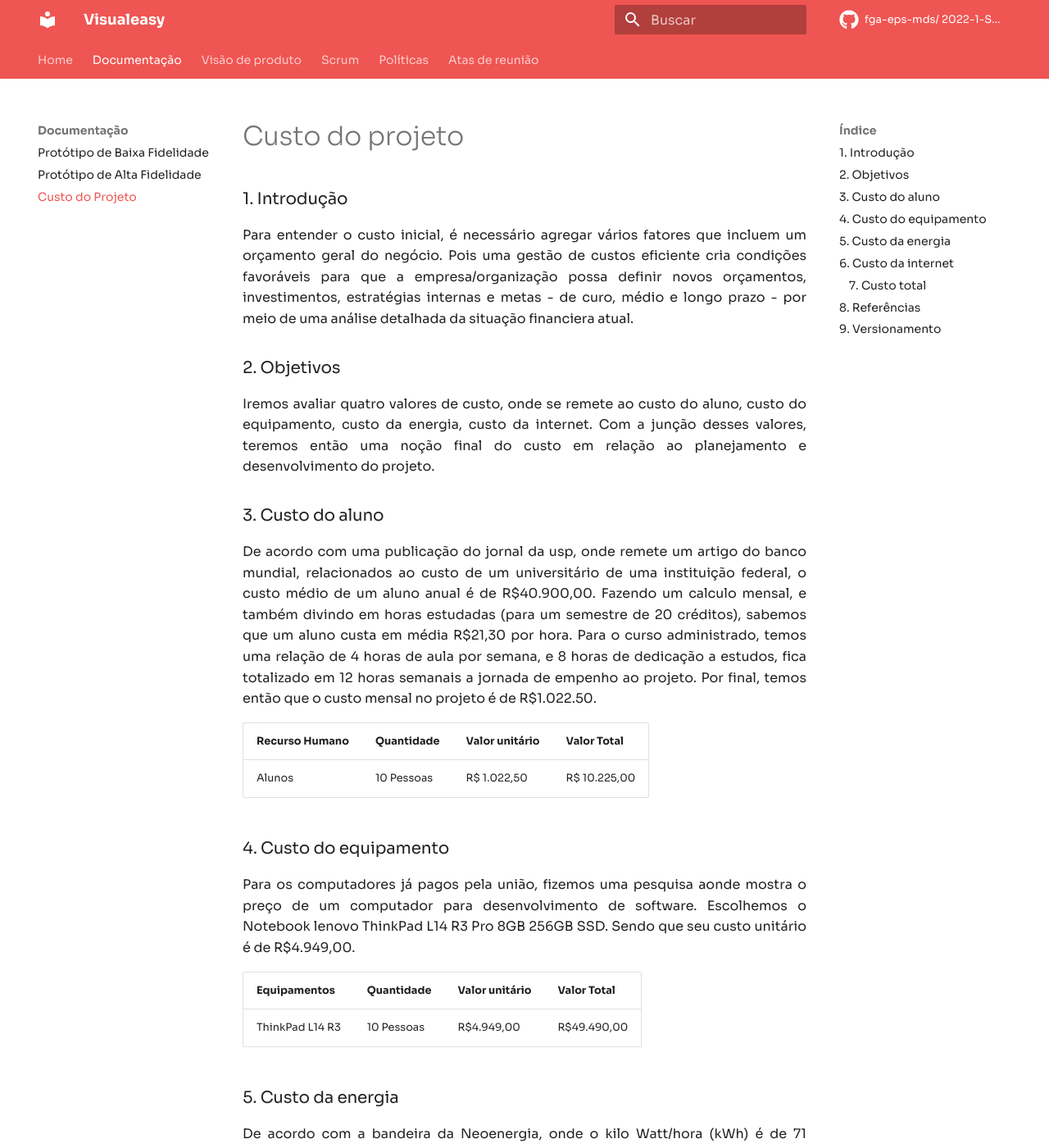
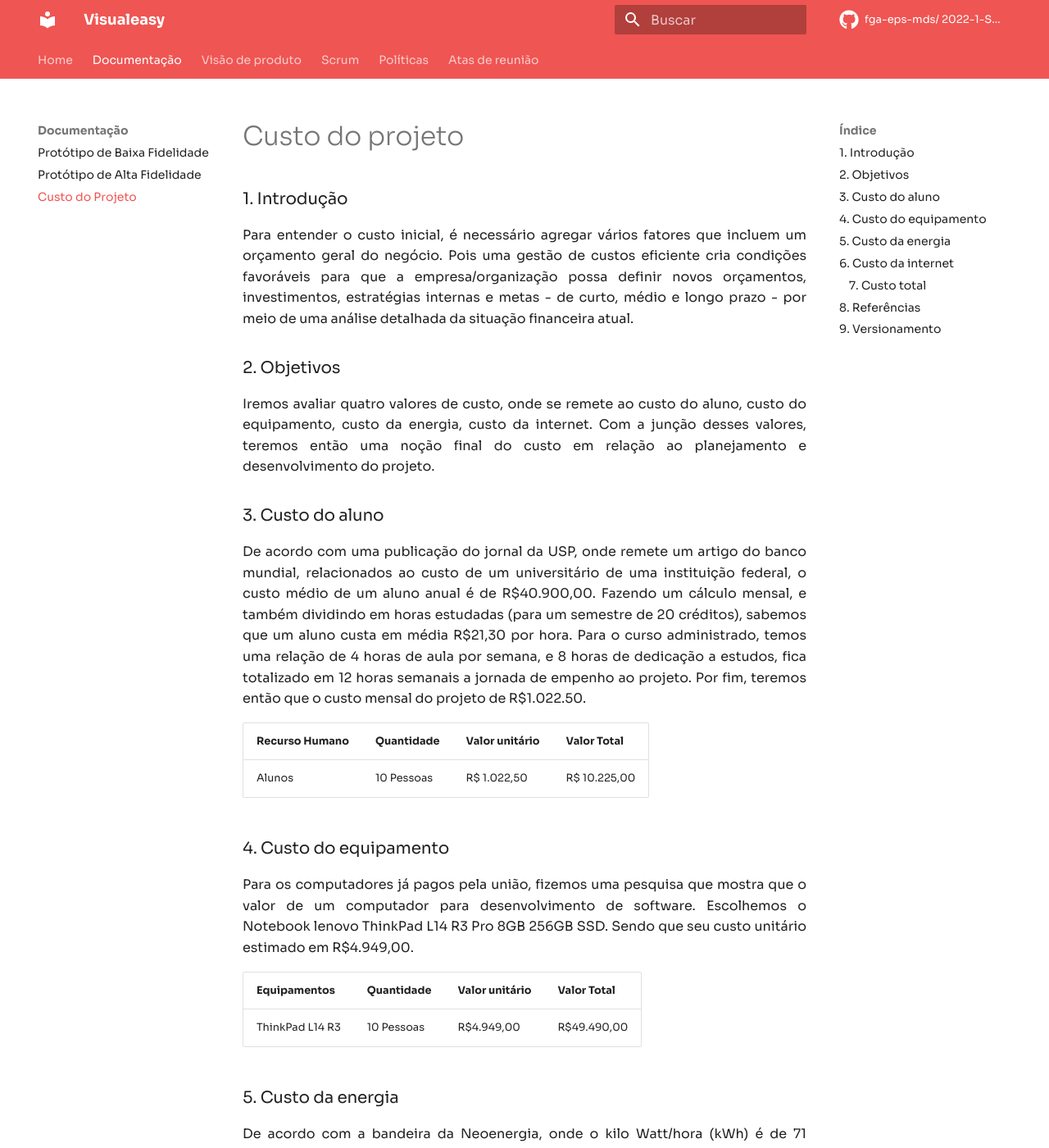
Before and after one commit to fga-eps-mds/2022-1-Visualeasy-Doc, an MkDocs documentation site: the page built from docs/documentacao/custo.md, in a window 1280 px wide and 1400 px high. Shown: the whole window at 82% size. Built offline with MkDocs 1.6.1 and Material for MkDocs 9.7.7, drawn with Linux system fonts in a browser that asks for light colours; comment, search, counter and statistics services are not loaded; some of the changed text lies outside the part shown.

Commit message:
Correção de pequenas falhas de digitação.

```diff
--- a/docs/documentacao/custo.md
+++ b/docs/documentacao/custo.md
@@ -1,14 +1,14 @@
 #	Custo do projeto
 
 ###	1. Introdução
-<p align = "justify">Para entender o custo inicial, é necessário agregar vários fatores que incluem um orçamento geral do negócio. Pois uma gestão de custos eficiente cria condições favoráveis para que a empresa/organização possa definir novos orçamentos, investimentos, estratégias internas e metas - de curo, médio e longo prazo - por meio de uma análise detalhada da situação financiera atual.</p>
+<p align = "justify">Para entender o custo inicial, é necessário agregar vários fatores que incluem um orçamento geral do negócio. Pois uma gestão de custos eficiente cria condições favoráveis para que a empresa/organização possa definir novos orçamentos, investimentos, estratégias internas e metas - de curto, médio e longo prazo - por meio de uma análise detalhada da situação financeira atual.</p>
 
 ###	2. Objetivos
 <p align = "justify"> Iremos avaliar quatro valores de custo, onde se remete ao custo do aluno, custo do equipamento, custo da energia, custo da internet. Com a junção desses valores, teremos então uma noção final do custo em relação ao planejamento e desenvolvimento do projeto.</p>
 
 ###	3. Custo do aluno
 
-<p align = "justify"> De acordo com uma publicação do jornal da usp, onde remete um artigo do banco mundial, relacionados ao custo de um universitário de uma instituição federal, o custo médio de um aluno anual é de R$40.900,00. Fazendo um calculo mensal, e também divindo em horas estudadas (para um semestre de 20 créditos), sabemos que um aluno custa em média R$21,30 por hora. Para o curso administrado, temos uma relação de 4 horas de aula por semana, e 8 horas de dedicação a estudos, fica totalizado em 12 horas semanais a jornada de empenho ao projeto. Por final, temos então que o custo mensal no projeto é de R$1.022.50. </p>
+<p align = "justify"> De acordo com uma publicação do jornal da USP, onde remete um artigo do banco mundial, relacionados ao custo de um universitário de uma instituição federal, o custo médio de um aluno anual é de R$40.900,00. Fazendo um cálculo mensal, e também dividindo em horas estudadas (para um semestre de 20 créditos), sabemos que um aluno custa em média R$21,30 por hora. Para o curso administrado, temos uma relação de 4 horas de aula por semana, e 8 horas de dedicação a estudos, fica totalizado em 12 horas semanais a jornada de empenho ao projeto. Por fim, teremos então que o custo mensal do projeto de R$1.022.50. </p>
 
 Recurso Humano | Quantidade  | Valor unitário | Valor Total
 -|-|-|-
@@ -16,7 +16,7 @@ Alunos | 10 Pessoas  | R$ 1.022,50 | R$ 10.225,00
 
 ###	4. Custo do equipamento
 
-<p align = "justify"> Para os computadores já pagos pela união, fizemos uma pesquisa aonde mostra o preço de um computador para desenvolvimento de software. Escolhemos o Notebook lenovo ThinkPad L14 R3 Pro 8GB 256GB SSD. Sendo que seu custo unitário é de R$4.949,00. </p>
+<p align = "justify"> Para os computadores já pagos pela união, fizemos uma pesquisa que mostra que o valor de um computador para desenvolvimento de software. Escolhemos o Notebook lenovo ThinkPad L14 R3 Pro 8GB 256GB SSD. Sendo que seu custo unitário estimado em R$4.949,00. </p>
 
 Equipamentos | Quantidade  | Valor unitário | Valor Total
 -|-|-|-
@@ -25,11 +25,11 @@ ThinkPad L14 R3 | 10 Pessoas  | R$4.949,00 | R$49.490,00
 
 ###	5. Custo da energia
 
-<p align = "justify"> De acordo com a bandeira da Neoenergia, onde o kilo Watt/hora (kWh) é de 71 centavos, temos um uso de 100W por notebook, e também 48 horas trabalhadas por mês, temos um calculo de R$ 34,08 por mês. </p>
+<p align = "justify"> De acordo com a bandeira da Neoenergia, onde o kilo Watt/hora (kWh) é de 71 centavos, temos um uso de 100W por notebook, e também 48 horas trabalhadas por mês, temos um cálculo de R$ 34,08 por mês. </p>
 
 ###	6. Custo da internet
 
-<p align = "justify"> Seguindo os valores do operadora Oi, teriamos o contrato de uma internet de 200 Mega, por R$ 100,00 reais mensais. </p>
+<p align = "justify"> Seguindo os valores da operadora Oi, teríamos o contrato de uma internet de 200 Mega, ao custo R$ 100,00 reais mensais. </p>
 
 
 #### 7. Custo total
```
